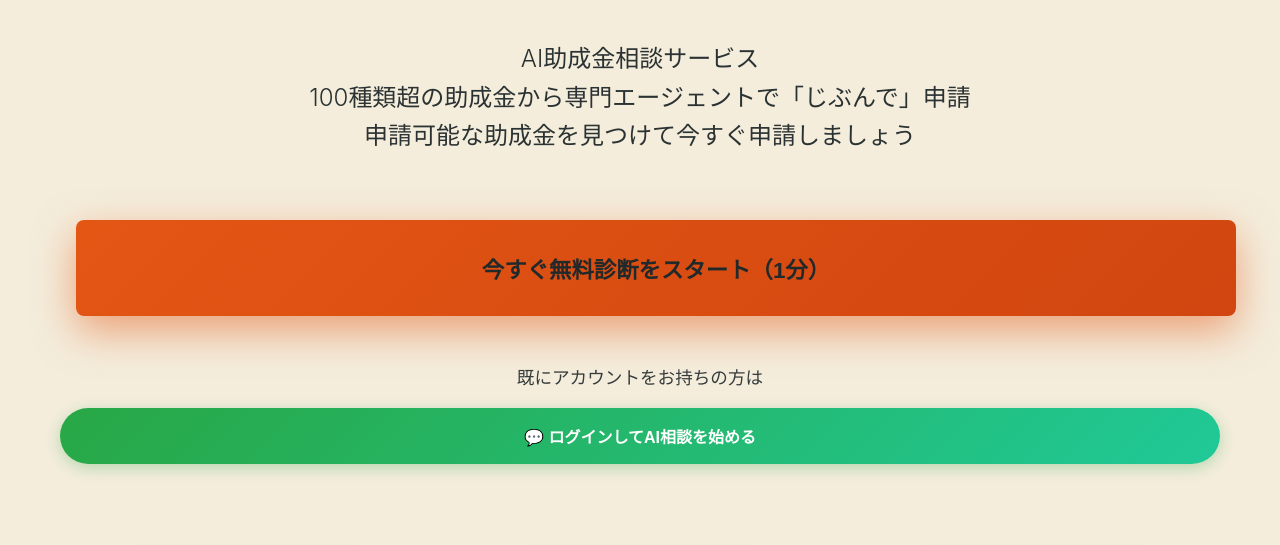
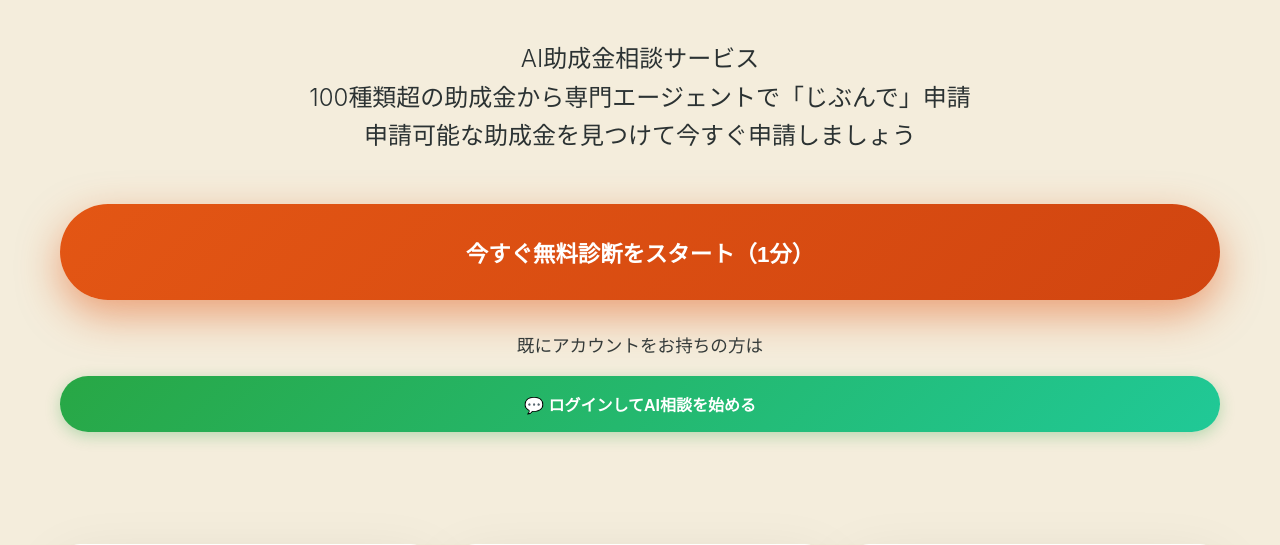
Before and after one commit to naoota12345678/jyoseikinrescue, a Flask app: page / in a window 1280 px wide. Shown: the part 358-903 px from the top of the page. Run offline with Flask 3, Linux system fonts and the light colour scheme; some libraries are stand-ins or nearby versions.

Commit message:
修正: 無料診断ボタンを中央揃えに修正
- margin: 1remを削除
- text-align: centerを親divに追加
- ボタンスタイルを完全に定義（border, border-radius, color等）
- 右寄りの問題を解決

```diff
--- a/templates/auth_index.html
+++ b/templates/auth_index.html
@@ -337,8 +337,8 @@
             </p>
 
             <!-- メインCTA -->
-            <div style="margin-top: 3rem;">
-                <button onclick="startDiagnosis()" class="cta-button" style="font-size: 1.4rem; padding: 2rem 4rem; margin: 1rem; background: linear-gradient(135deg, #E35614 0%, #D14510 100%) !important; box-shadow: 0 15px 40px rgba(227, 86, 20, 0.5) !important;">
+            <div style="margin-top: 3rem; text-align: center;">
+                <button onclick="startDiagnosis()" class="cta-button" style="font-size: 1.4rem; padding: 2rem 4rem; background: linear-gradient(135deg, #E35614 0%, #D14510 100%) !important; box-shadow: 0 15px 40px rgba(227, 86, 20, 0.5) !important; border: none; border-radius: 50px; color: white; cursor: pointer; font-weight: 700;">
                     今すぐ無料診断をスタート（1分）
                 </button>
             </div>
```
